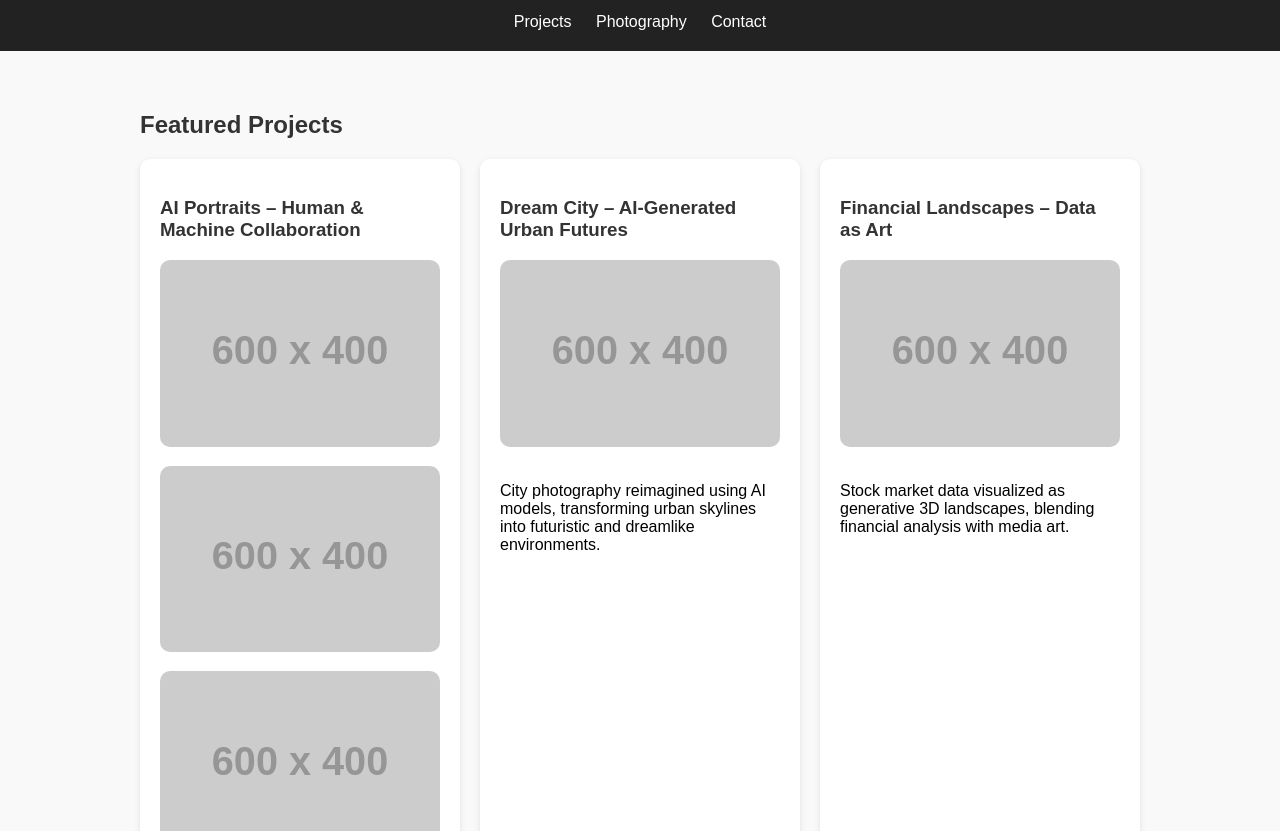
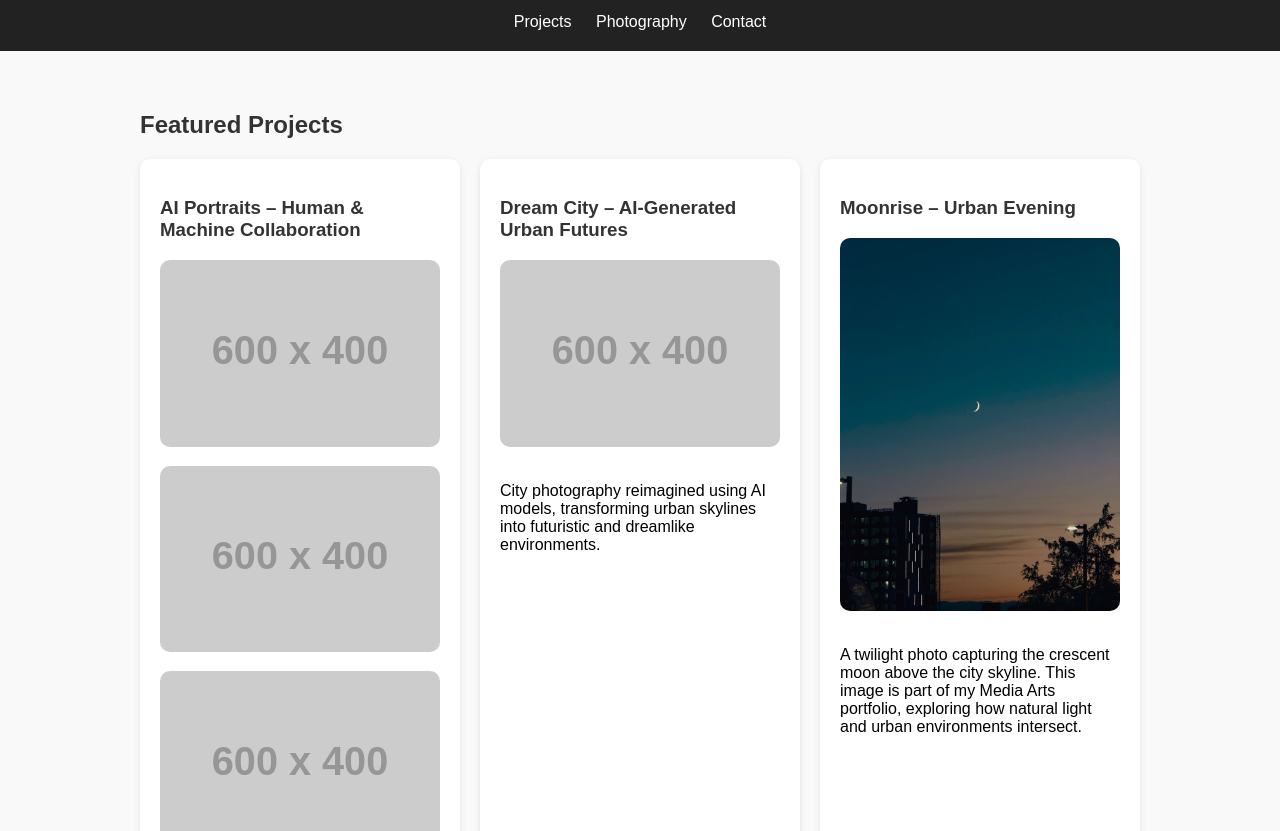
Before and after one commit to chaitanyaswaroop99/portfolio, a plain HTML site: page index.html in a window 1280 px wide. Shown: the part 121-952 px from the top of the page. Drawn offline with Linux system fonts and the light colour scheme; placeholder pictures from the web are drawn by us.

Commit message:
Update index.html

```diff
--- a/index.html
+++ b/index.html
@@ -44,12 +44,15 @@
         <img src="https://dummyimage.com/600x400/444/fff&text=Dream+City+AI+Output" alt="Dream City AI Output">
         <p>City photography reimagined using AI models, transforming urban skylines into futuristic and dreamlike environments.</p>
       </div>
+    <div class="project">
+      <h3>Moonrise – Urban Evening</h3>
+      <img src="moon.jpg" alt="Moonrise photo">
+      <p>A twilight photo capturing the crescent moon above the city skyline.
+     This image is part of my Media Arts portfolio, exploring how natural light
+     and urban environments intersect.</p>
+    </div>
 
-      <div class="project">
-        <h3>Financial Landscapes – Data as Art</h3>
-        <img src="https://dummyimage.com/600x400/777/fff&text=Financial+Data+Art" alt="Financial Data Art">
-        <p>Stock market data visualized as generative 3D landscapes, blending financial analysis with media art.</p>
-      </div>
+
 
     </div>
   </section>
```
